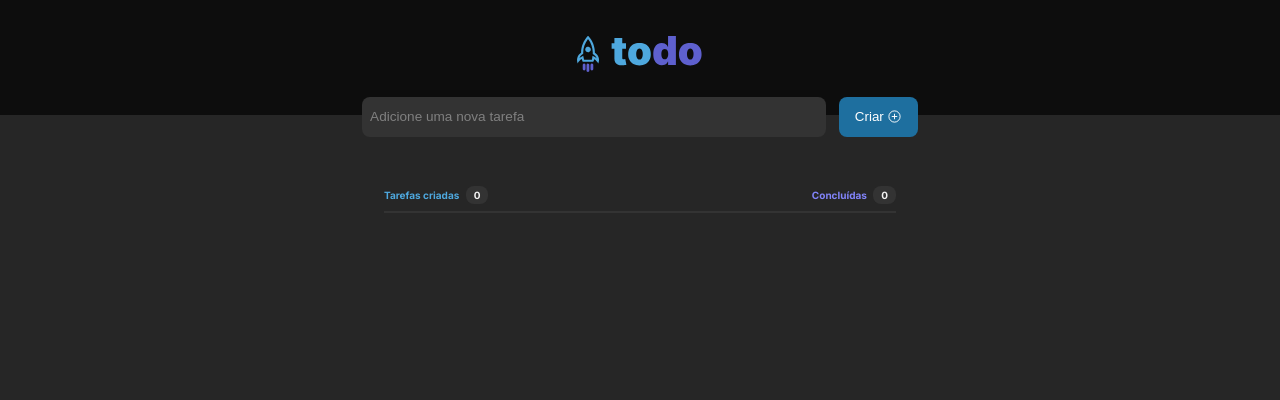
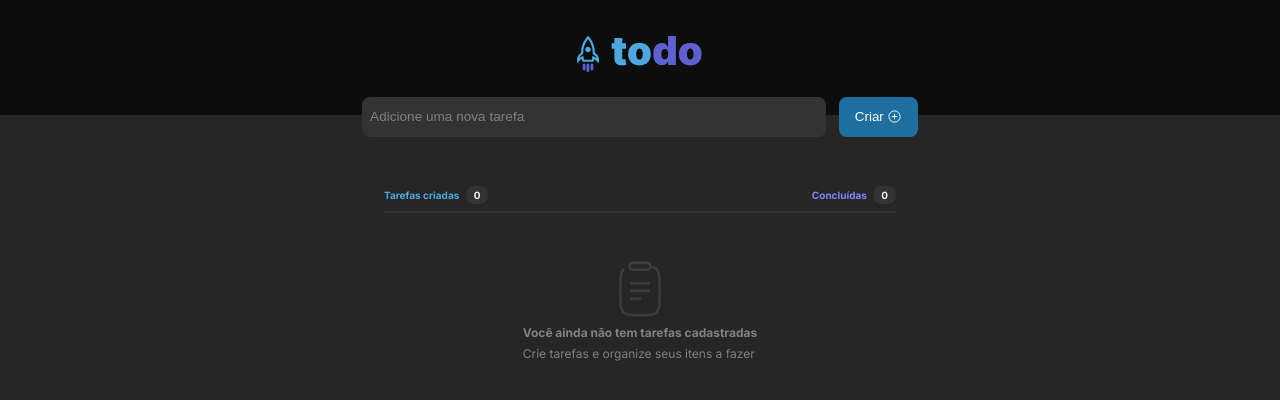
Before and after one commit to cauealb/projects-React, a React (Vite) app in the folder 04 - todo/: page / in a window 1280 px wide. Shown: the top 400 px of the page. Built offline with nearby package versions, Linux system fonts and the light colour scheme.

Commit message:
style: Finalização do content

```diff
--- a/04 - todo/src/Components/ListTask/ListTask.module.css
+++ b/04 - todo/src/Components/ListTask/ListTask.module.css
@@ -1,6 +1,7 @@
 .content {
     margin: 4rem auto;
     width: 40%;
+    /* background-color: yellow; */
 }
 
 .infos {
@@ -30,3 +31,21 @@
     padding: 0.20rem 0.50rem;
     border-radius: 8px;
 }
+
+.alert_notask {
+    display: flex;
+    flex-direction: column;
+    justify-content: center;
+    align-items: center;
+    margin-top: 3rem;
+}
+
+.notask__infos {
+    color: var(--gray-300);
+    line-height: 0.7;
+    font-size: 0.75rem;
+}
+
+.notask__infos > p:first-child {
+    font-weight: bold;
+}
--- a/04 - todo/src/Components/ListTask/ListTask.tsx
+++ b/04 - todo/src/Components/ListTask/ListTask.tsx
@@ -1,5 +1,6 @@
 import { useState } from 'react'
 import styleList from './ListTask.module.css'
+import Clipboard  from '../../assets/Clipboard.svg'
 
 export function ListTask () {
     const [taskCreate, setTaskCreate] = useState<number>(0)
@@ -22,6 +23,14 @@ export function ListTask () {
                         <span className={styleList.numbertask}>{taskFinished}</span>
                     </div>
                 </div>
+
+                <div className={styleList.alert_notask}>
+                    <img src={Clipboard}/>
+                    <div className={styleList.notask__infos}>
+                        <p>Você ainda não tem tarefas cadastradas</p>
+                        <p>Crie tarefas e organize seus itens a fazer</p>
+                    </div>
+                </div>
             </div>
         </>
     )
```
Also changed, not shown: 04 - todo/src/assets/Clipboard.svg (added).
